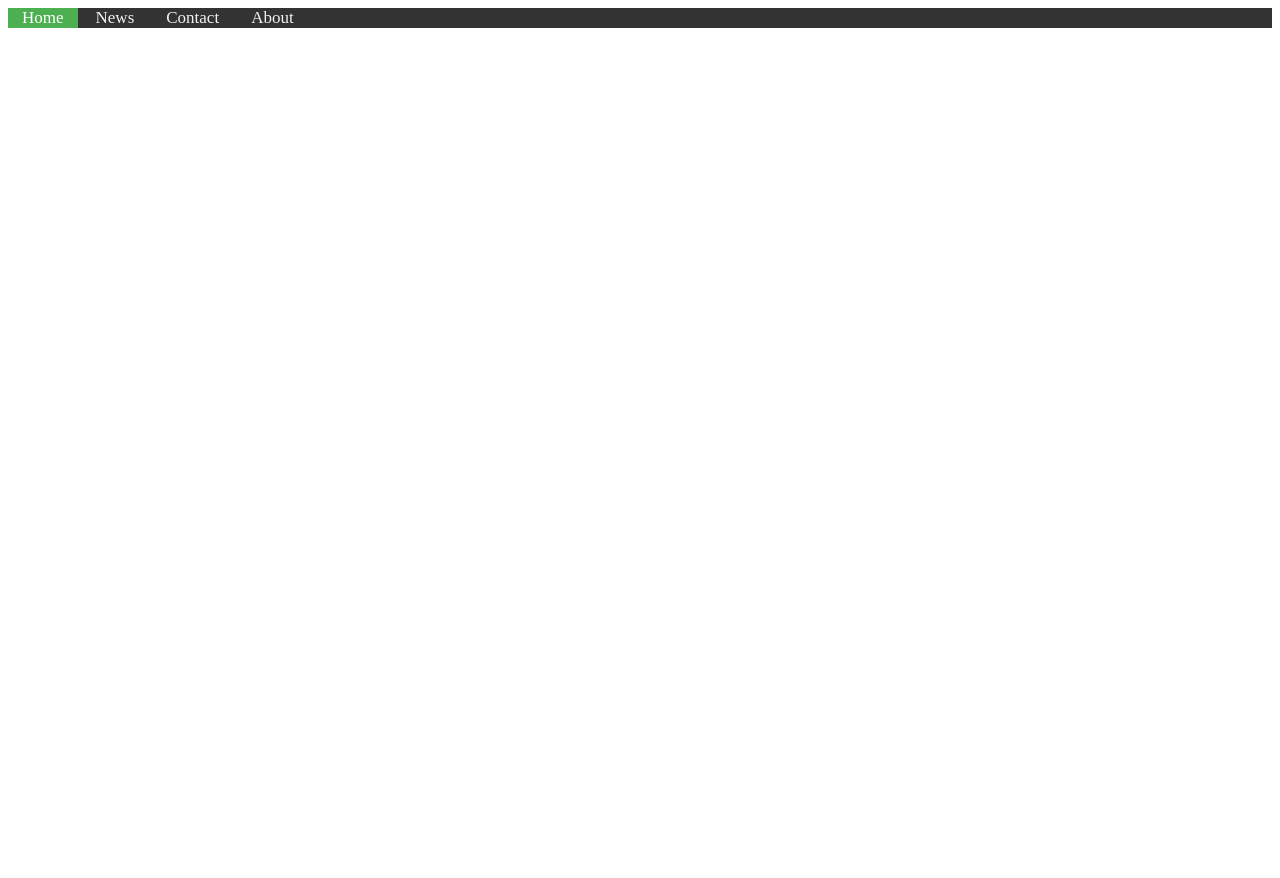
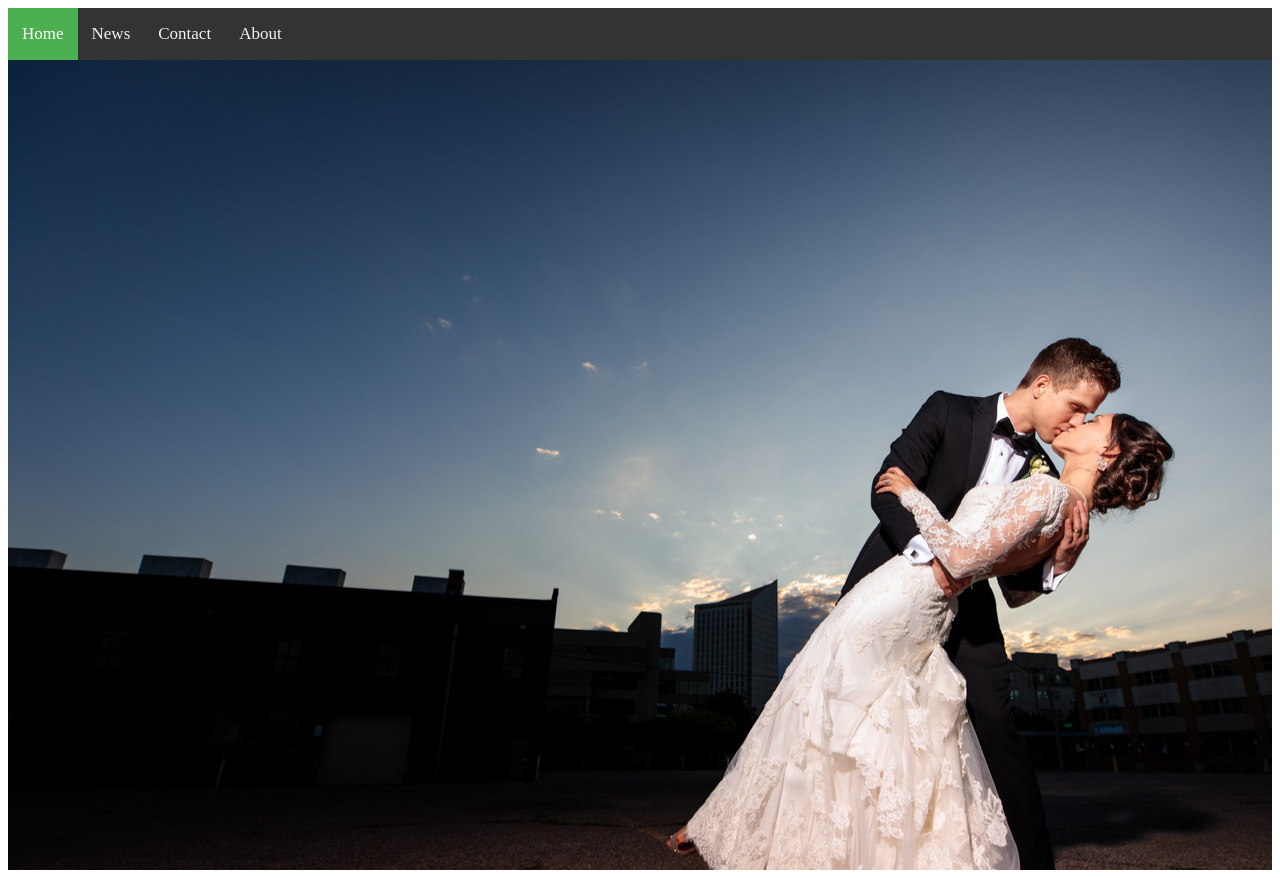
Before and after one commit to shelomi123/Online_party_arrangement_syste, a PHP site: page /html/wedding.html in a window 1280 px wide. Before the commit the page ends 28 px from the top, so only its background shows below. Run offline with PHP 8.4, Linux system fonts and the light colour scheme.

Commit message:
innitial commit

```diff
--- a/css/wedding.css
+++ b/css/wedding.css
@@ -6,7 +6,7 @@
 
 /* Style the links inside the navigation bar */
 .topnav a {
-    float: center;
+    float: left;
     color: #f2f2f2;
     text-align: center;
     padding: 16px 14px;
@@ -25,3 +25,15 @@
     background-color: #4CAF50;
     color: white;
 }
+
+/* background picture of wedding*/
+.page{
+    background-image: url("../image/wedding_pge.jpg");
+    height: 110%;
+    width: 100%;
+}
+
+/* Adding hover to backgrd img*/
+.page :hover{
+    opacity: 0.4;
+}
--- a/html/wedding.html
+++ b/html/wedding.html
@@ -1,16 +1,17 @@
 <html>
+
 <head>
-
-        <link rel="stylesheet" href="../css/wedding.css"
-
+    <link rel="stylesheet" href="../css/wedding.css">
 </head>
-
      <body>
+        <div class="page">
             <div class="topnav">
                 <a class="active" href="#home">Home</a>
                 <a href="../html/new.html">News</a>
                 <a href="../html/new.html">Contact</a>
                 <a href="../html/new.html">About</a>
             </div>
+        </div>
     </body>
+
 </html>
```
Also changed, not shown: image/wedding_pge.jpg (added). Lines whose indentation alone changed are shown as unchanged.
